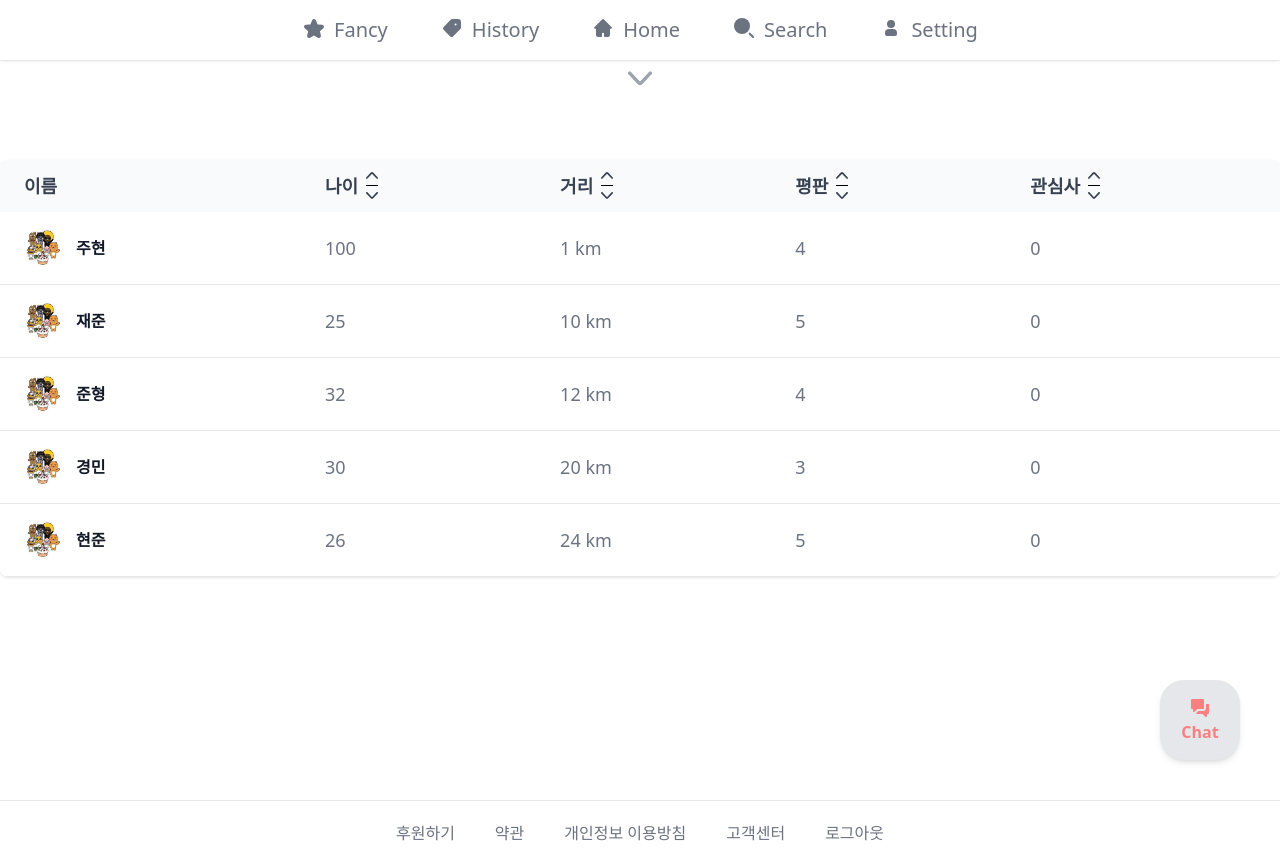
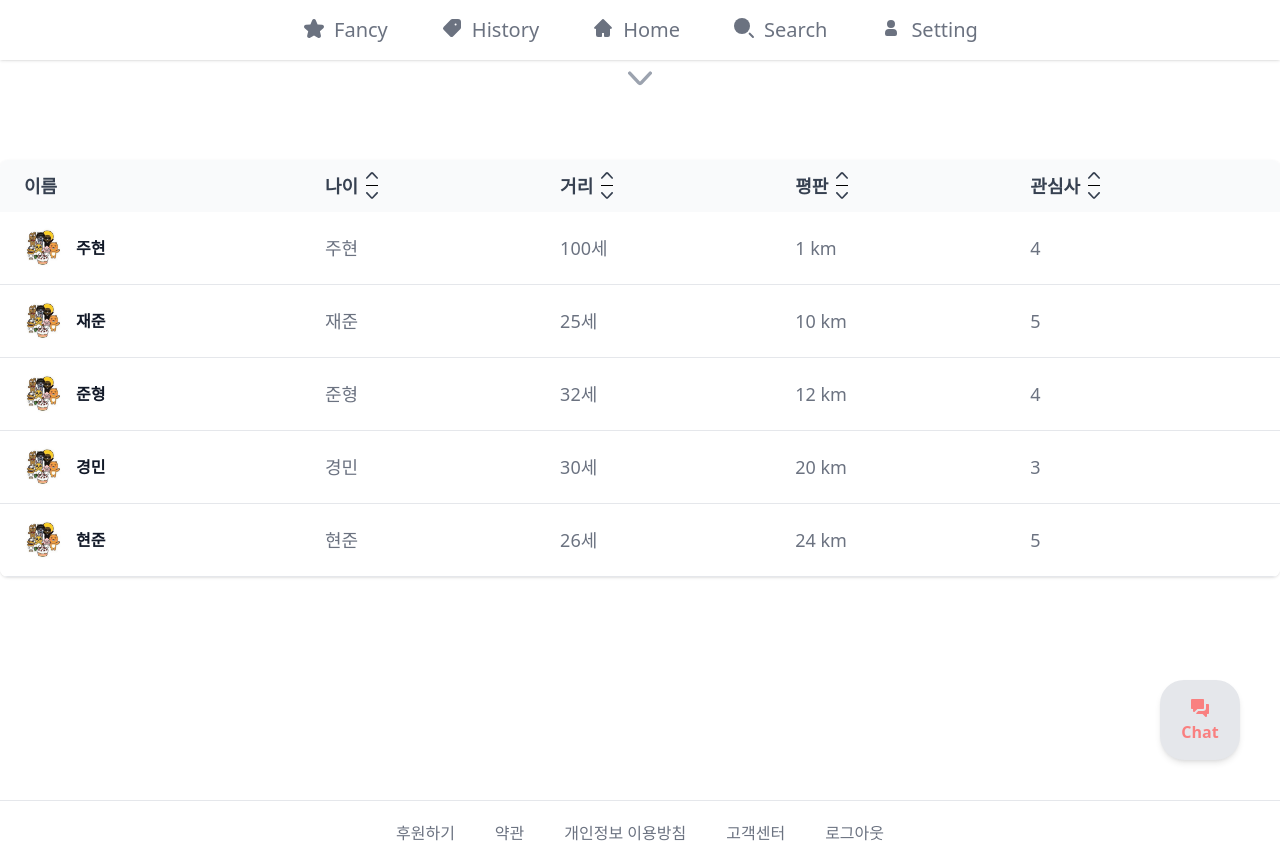
Before and after one commit to 42Seoul-Tea42/frontend, a Next.js app: page /search in a window 1280 px wide. Built offline with nearby package versions, Linux system fonts and the light colour scheme; no server answers.

Commit message:
feat Table을 확장가능하도록 수정

```diff
--- a/app/(pages)/components/ProfileDetailModal.tsx
+++ b/app/(pages)/components/ProfileDetailModal.tsx
@@ -1,11 +1,11 @@
 'use client';
 
-import React, { useEffect, useRef, useState } from 'react';
+import React, { useEffect } from 'react';
 import UserProfileCarousel from './ProfileDetailCarousel';
 import { useDispatch, useSelector } from 'react-redux';
 import { RootState } from '../../redux/store';
 import { usersInquirySetDummy } from '../../UserDummy';
-import { ProfileDetailModalContents } from '../../UI';
+import { HyperBlueLink, ProfileDetailModalContents } from '../../UI';
 
 const ProfileDetailModal: React.FC = () => {
   const userId = useSelector((state: RootState) => state.profileInquirySlice.selectedUserId);
@@ -44,16 +44,8 @@ const ProfileDetailModal: React.FC = () => {
         { title: '관심사', content: user.profile.interests || 'test' }
       ]}
       introduciotn={{ title: '자기소개', content: user.profile.introduction || 'test' }}
-      block={
-        <p onClick={() => {}} className="hover:text-blue-600 hover:underline">
-          차단
-        </p>
-      }
-      report={
-        <p onClick={() => {}} className="hover:text-blue-600 hover:underline">
-          신고
-        </p>
-      }
+      block={<HyperBlueLink text={'차단'} onClick={blockUser} />}
+      report={<HyperBlueLink text={'신고'} onClick={reportUser} />}
     />
   );
 };
--- a/app/(pages)/search/components/SearchResultTable.tsx
+++ b/app/(pages)/search/components/SearchResultTable.tsx
@@ -1,51 +1,41 @@
-import SearchResultTableRow from './SearchResultTableRow';
-import ThElement from '../../../UI/ThElement';
-import { UserProfileInquirySet } from '../../../redux/interface';
-import useSort from '../../hooks/useSort';
+import { SortButton, Table, TableSchema } from '../../../UI';
 
 type SearchResultTableProps = {
-  users: UserProfileInquirySet[];
-  schema: { text: string; sortBy: string }[];
+  schema: { text: string; sortBy?: string | undefined }[];
+  body: JSX.Element;
+  setSortBy: (sortBy: string) => void;
+  setSortOrder: (order: 'ascending' | 'descending') => void;
 };
 
-const SearchResultTable: React.FC<SearchResultTableProps> = ({ users, schema }) => {
-  const [sortedUsers, setSortBy, setSortOrder] = useSort(users);
-
+const SearchResultTable: React.FC<SearchResultTableProps> = ({ schema, body, setSortBy, setSortOrder }) => {
   return (
-    <div className="relative mt-40 shadow overflow-x-scroll sm:rounded-lg">
-      <table className="w-full text-sm text-left rtl:text-right text-gray-500 dark:text-gray-400">
-        <thead className="text-lg text-gray-700 uppercase bg-gray-50 dark:bg-gray-700 dark:text-gray-400">
-          <tr className="">
-            <th scope="col" className="px-6 py-3">
-              <p className="mr-2">이름</p>
-            </th>
-            {schema.map((item, index) => (
-              <th scope="col" className="px-6 py-3">
-                <ThElement
-                  key={index}
-                  text={item.text}
-                  sortBy={() => setSortBy(item.sortBy)}
-                  up={() => setSortOrder('descending')}
-                  down={() => setSortOrder('ascending')}
-                />
-              </th>
-            ))}
-          </tr>
-        </thead>
-        <tbody>
-          {sortedUsers.map((user, index) => (
-            <SearchResultTableRow
+    <Table
+      thead={
+        <>
+          {schema.map((item, index) => (
+            <TableSchema
               key={index}
-              name={user.identity.firstname}
-              age={user.ageGender.age}
-              distance={user.another.distance}
-              rating={user.profile.rating}
-              interestsCount={user.profile.interests.length}
+              text={item.text}
+              button={
+                item.sortBy && (
+                  <SortButton
+                    upClick={() => {
+                      setSortBy(item.sortBy || '');
+                      setSortOrder('descending');
+                    }}
+                    downClick={() => {
+                      setSortBy(item.sortBy || '');
+                      setSortOrder('ascending');
+                    }}
+                  />
+                )
+              }
             />
           ))}
-        </tbody>
-      </table>
-    </div>
+        </>
+      }
+      tbody={body}
+    />
   );
 };
 
--- a/app/(pages)/search/components/SearchResultTableRow.tsx
+++ /dev/null
@@ -1,24 +0,0 @@
-type UserRowProps = {
-  key: number;
-  name: string;
-  age: number;
-  distance: number;
-  rating: number;
-  interestsCount: number;
-};
-
-const SearchResultTableRow = ({ name, age, distance, rating, interestsCount }: UserRowProps) => (
-  <tr className="text-lg bg-white border-b dark:bg-gray-800 dark:border-gray-700 hover:bg-gray-50 dark:hover:bg-gray-600">
-    <td className="flex items-center px-6 py-4 font-medium text-gray-900 whitespace-nowrap dark:text-white">
-      <img className="w-10 h-10 rounded-full" src="emoji/1.jpg" alt={`${name} image`} />
-      <div className="ps-3">
-        <div className="text-base font-semibold">{name}</div>
-      </div>
-    </td>
-    <td className="px-6 py-4">{age}</td>
-    <td className="px-6 py-4">{distance} km</td>
-    <td className="px-6 py-4">{rating}</td>
-    <td className="px-6 py-4">{interestsCount}</td>
-  </tr>
-);
-export default SearchResultTableRow;
--- a/app/(pages)/search/page.tsx
+++ b/app/(pages)/search/page.tsx
@@ -4,21 +4,45 @@ import SearchResultTable from './components/SearchResultTable';
 import { usersInquirySetDummy } from '../../UserDummy';
 import FilterControlDrawer from './components/FilterControlDrawer';
 import { DirectionSVG } from '../../svg';
+import { useSort } from '../hooks';
+import { TableRow } from '../../UI';
 
 const Search: React.FC = () => {
   const users = usersInquirySetDummy;
+  const [sortedUsers, setSortBy, setSortOrder] = useSort(users);
+
+  const submitFilterSearch = () => {};
+
   return (
     <div className="flex h-screen">
       <div className="w-full">
-        <FilterControlDrawer shape={<DirectionSVG direction="down" size="6" />} onSubmit={() => {}} />
+        <FilterControlDrawer shape={<DirectionSVG direction="down" size="6" />} onSubmit={submitFilterSearch} />
         <SearchResultTable
-          users={users}
+          setSortBy={setSortBy}
+          setSortOrder={setSortOrder}
           schema={[
+            { text: '이름' },
             { text: '나이', sortBy: 'ageGender.age' },
             { text: '거리', sortBy: 'another.distance' },
             { text: '평판', sortBy: 'profile.rating' },
             { text: '관심사', sortBy: 'profile.interests' }
           ]}
+          body={
+            <>
+              {sortedUsers.map((user, index) => (
+                <TableRow
+                  key={index}
+                  option={{ image: '/emoji/1.jpg' }}
+                  columns={[
+                    user.identity.firstname,
+                    `${user.ageGender.age}세`,
+                    `${user.another.distance} km`,
+                    user.profile.rating
+                  ]}
+                />
+              ))}
+            </>
+          }
         />
       </div>
     </div>
--- /dev/null
+++ b/app/UI/HyperBlueLink.tsx
@@ -0,0 +1,14 @@
+type HyperBlueLinkProps = {
+  text: string;
+  onClick: () => void;
+};
+
+function HyperBlueLink({ text, onClick }: HyperBlueLinkProps) {
+  return (
+    <p onClick={onClick} className="hover:text-blue-600 hover:underline">
+      {text}
+    </p>
+  );
+}
+
+export default HyperBlueLink;
--- a/app/UI/SortControlBar.tsx
+++ b/app/UI/SortControlBar.tsx
@@ -1,4 +1,4 @@
-import ThElement from './ThElement';
+import TableSchema from './TableSchema';
 
 type SortControlBarProps = {
   items: { text: string; setSortBy: string }[];
@@ -11,7 +11,7 @@ const SortControlBar: React.FC<SortControlBarProps> = ({ items, setSortBy, setSo
     <div className="flex flex-col m-10">
       <div className="flex justify-center gap-10">
         {items.map((item, index) => (
-          <ThElement
+          <TableSchema
             key={index}
             text={item.text}
             sortBy={() => setSortBy(item.setSortBy)}
--- /dev/null
+++ b/app/UI/Table.tsx
@@ -0,0 +1,19 @@
+type TableProps = {
+  thead: JSX.Element;
+  tbody: JSX.Element;
+};
+
+function Table({ thead, tbody }: TableProps) {
+  return (
+    <div className="relative mt-40 shadow overflow-x-scroll sm:rounded-lg">
+      <table className="w-full text-sm text-left rtl:text-right text-gray-500 dark:text-gray-400">
+        <thead className="text-lg text-gray-700 uppercase bg-gray-50 dark:bg-gray-700 dark:text-gray-400">
+          <tr className="">{thead}</tr>
+        </thead>
+        <tbody>{tbody}</tbody>
+      </table>
+    </div>
+  );
+}
+
+export default Table;
--- /dev/null
+++ b/app/UI/TableRow.tsx
@@ -0,0 +1,22 @@
+type RowProps = {
+  columns: any[];
+  option?: { image: string };
+};
+
+const TableRow = ({ columns, option }: RowProps) => (
+  <tr className="text-lg bg-white border-b dark:bg-gray-800 dark:border-gray-700 hover:bg-gray-50 dark:hover:bg-gray-600">
+    <td className="flex items-center px-6 py-4 font-medium text-gray-900 whitespace-nowrap dark:text-white">
+      <img className="w-10 h-10 rounded-full" src={option?.image} alt={`${columns[0]} image`} />
+      <div className="ps-3">
+        <div className="text-base font-semibold">{columns[0]}</div>
+      </div>
+    </td>
+    {columns.map((col, index) => (
+      <td key={index} className="px-6 py-4">
+        {col}
+      </td>
+    ))}
+  </tr>
+);
+
+export default TableRow;
--- /dev/null
+++ b/app/UI/TableSchema.tsx
@@ -0,0 +1,17 @@
+type TableSchemaProps = {
+  text: string;
+  button: JSX.Element | string | undefined;
+};
+
+const TableSchema: React.FC<TableSchemaProps> = ({ text, button }) => {
+  return (
+    <th scope="col" className="px-6 py-3">
+      <div className="flex items-center">
+        <p className="mr-2">{text}</p>
+        {button}
+      </div>
+    </th>
+  );
+};
+
+export default TableSchema;
--- a/app/UI/ThElement.tsx
+++ /dev/null
@@ -1,28 +0,0 @@
-import SortButton from './SortButton';
-
-type ThElementProps = {
-  text: string;
-  sortBy: () => void;
-  up: () => void;
-  down: () => void;
-};
-
-const ThElement: React.FC<ThElementProps> = ({ text, sortBy, up, down }) => {
-  return (
-    <div className="flex items-center">
-      <p className="mr-2">{text}</p>
-      <SortButton
-        upClick={() => {
-          sortBy();
-          up();
-        }}
-        downClick={() => {
-          sortBy();
-          down();
-        }}
-      />
-    </div>
-  );
-};
-
-export default ThElement;
```
Also changed, not shown: app/UI/index.ts (+9 -3 lines).
